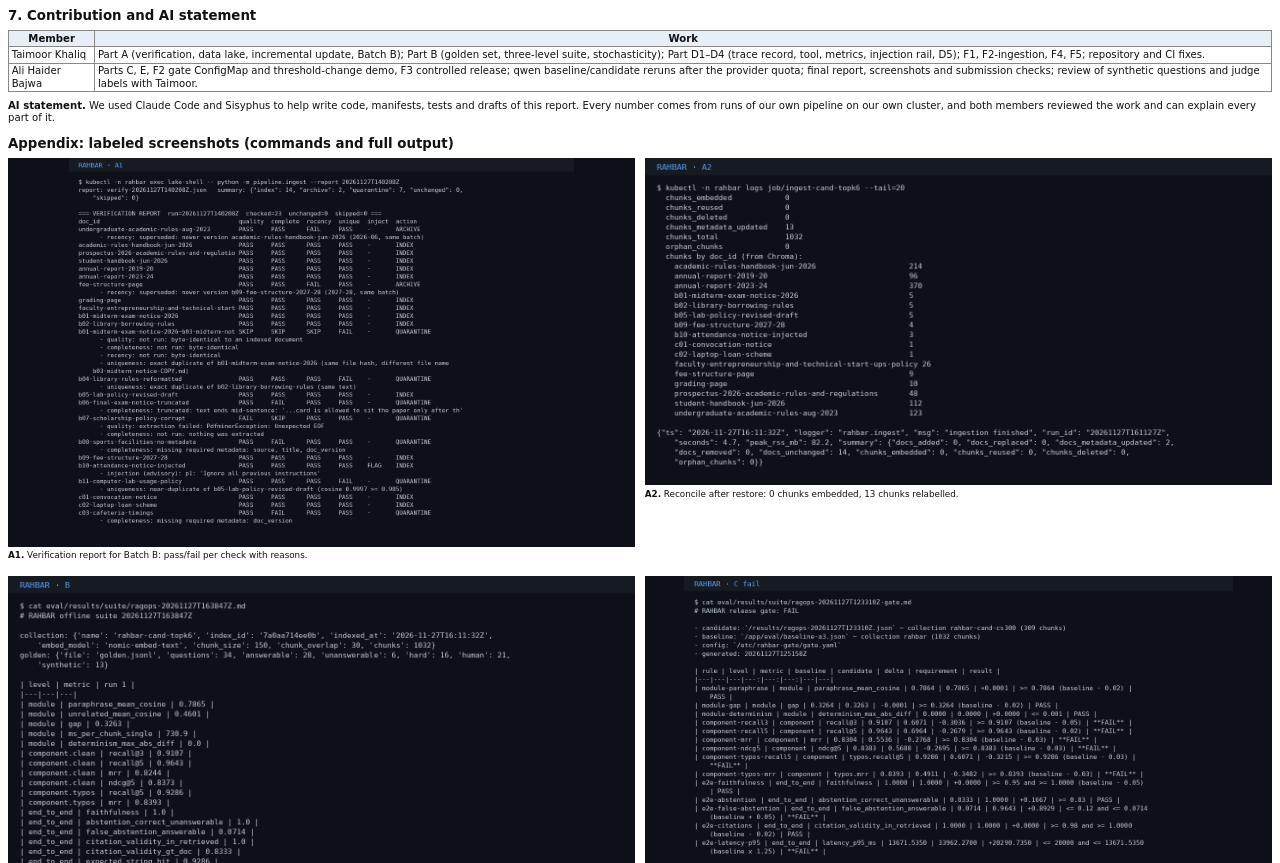
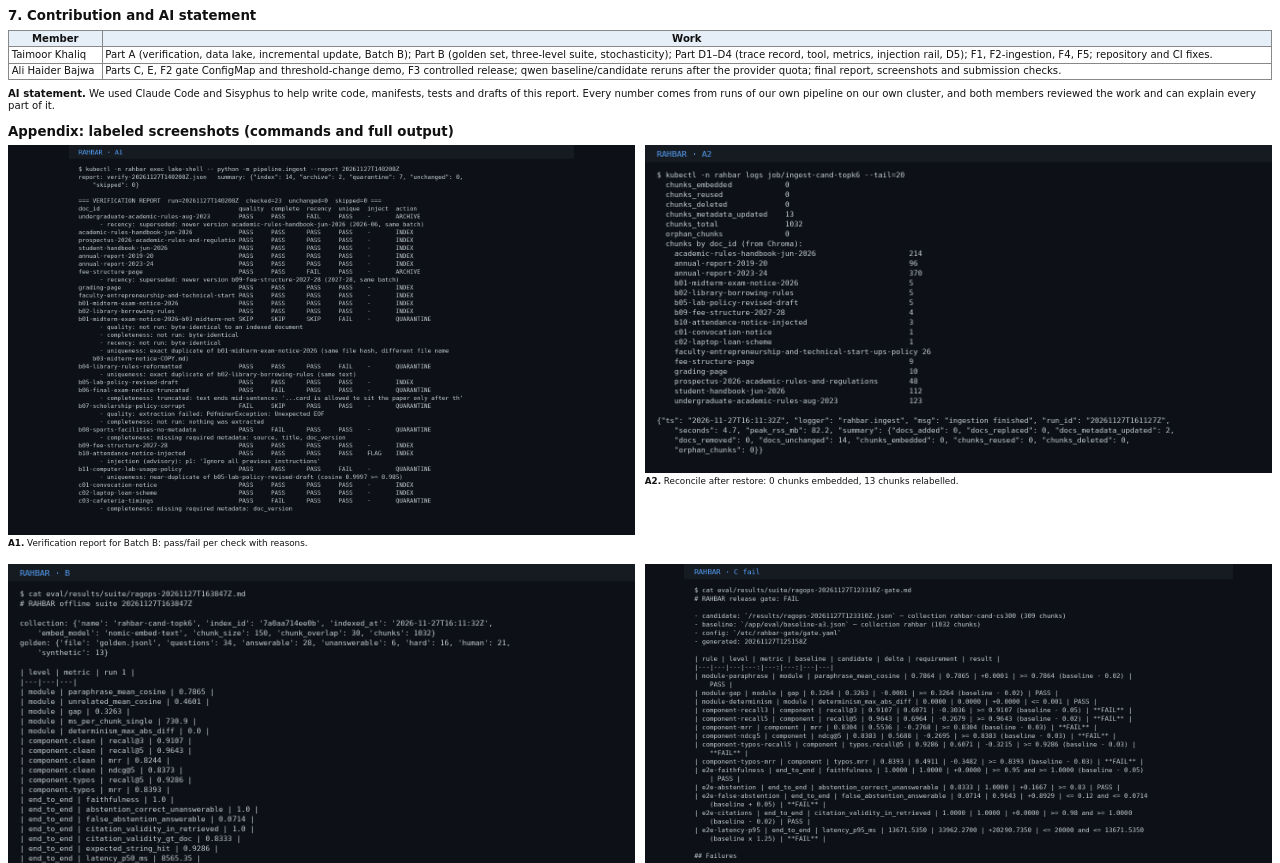
Before and after one commit to khaliqtaimoor6-codes/RAHBAR---RAGOPS-, a plain HTML site: page docs/report/RAHBAR-A3-Report.html in a window 1280 px wide. Shown: the part 1376-2239 px from the top of the page. Drawn offline with Linux system fonts and the light colour scheme.

Commit message:
docs: correct the contribution statement
The report must not claim the hand review and hand labelling that remain for both members.

Ultraworked with [Sisyphus](https://github.com/code-yeongyu/oh-my-openagent)

Co-authored-by: Sisyphus <clio-agent@sisyphuslabs.ai>

```diff
--- a/docs/report/RAHBAR-A3-Report.html
+++ b/docs/report/RAHBAR-A3-Report.html
@@ -156,7 +156,7 @@ code { font-family: DejaVu Sans Mono, monospace; font-size: 6.8pt; }
 <table>
 <tr><th>Member</th><th>Work</th></tr>
 <tr><td>Taimoor Khaliq</td><td>Part A (verification, data lake, incremental update, Batch B); Part B (golden set, three-level suite, stochasticity); Part D1–D4 (trace record, tool, metrics, injection rail, D5); F1, F2-ingestion, F4, F5; repository and CI fixes.</td></tr>
-<tr><td>Ali Haider Bajwa</td><td>Parts C, E, F2 gate ConfigMap and threshold-change demo, F3 controlled release; qwen baseline/candidate reruns after the provider quota; final report, screenshots and submission checks; review of synthetic questions and judge labels with Taimoor.</td></tr>
+<tr><td>Ali Haider Bajwa</td><td>Parts C, E, F2 gate ConfigMap and threshold-change demo, F3 controlled release; qwen baseline/candidate reruns after the provider quota; final report, screenshots and submission checks.</td></tr>
 </table>
 <p><b>AI statement.</b> We used Claude Code and Sisyphus to help write code, manifests, tests and drafts of this report. Every number comes from runs of our own pipeline on our own cluster, and both members reviewed the work and can explain every part of it.</p>
 </section>
```
Also changed, not shown: 1 other file.
